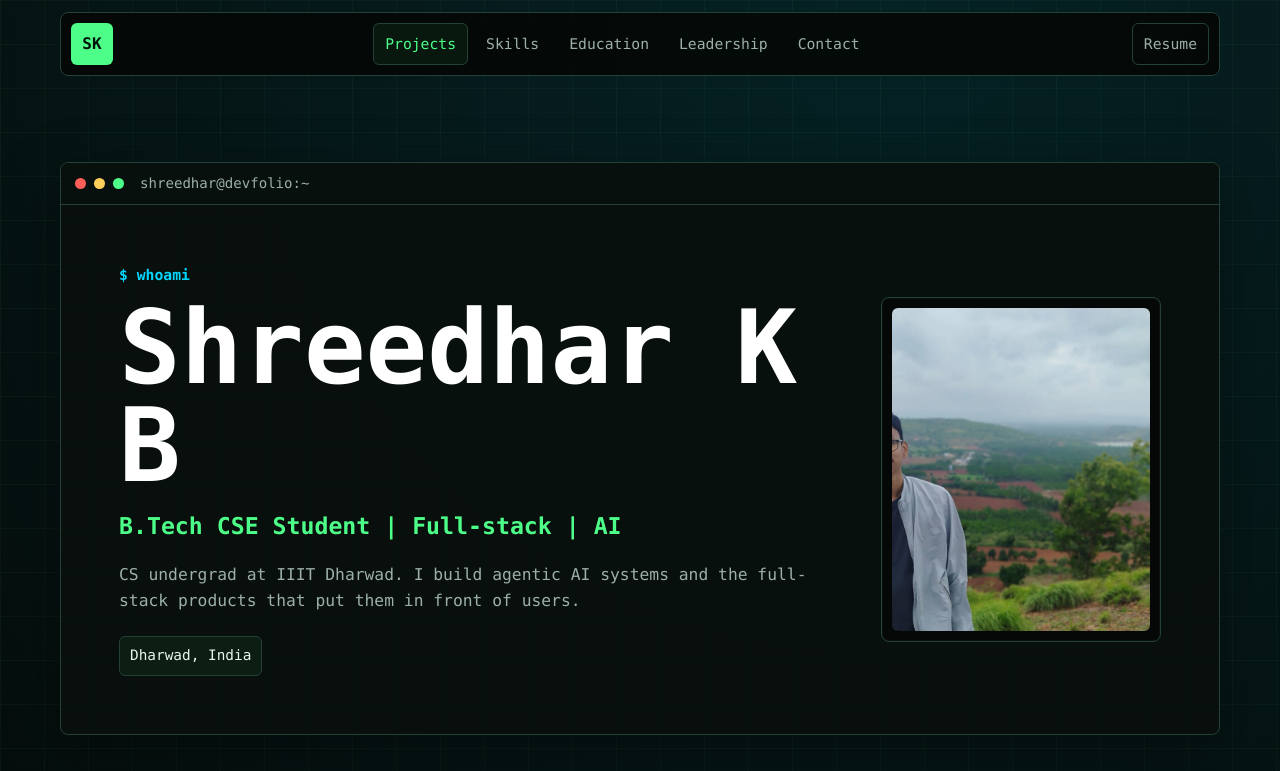
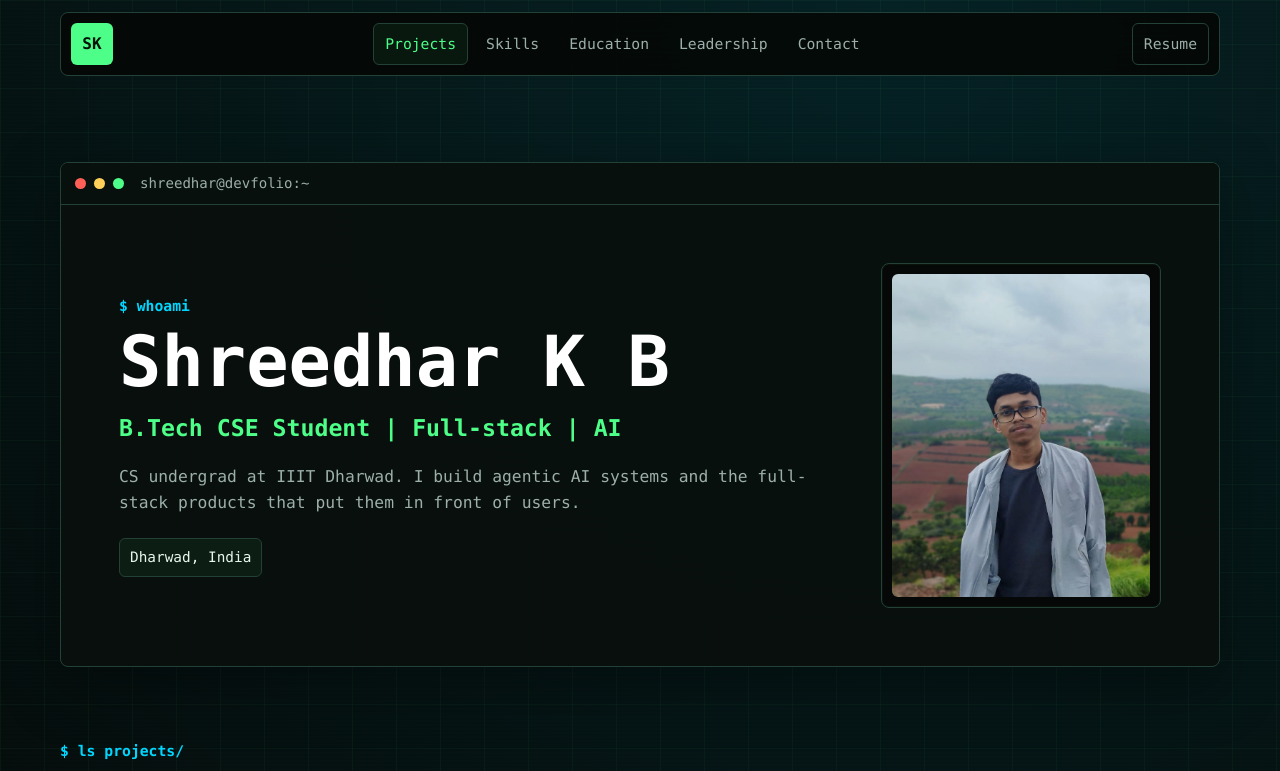
Before and after one commit to shreedharkb/ShreedharDevPortfolio, a plain HTML site: page index.html in a window 1280 px wide. Shown: the top 771 px of the page. Drawn offline with Linux system fonts and the light colour scheme.

Commit message:
fix: stop the name wrapping and reframe the portrait crop
The h1 inherited a 6.4rem cap inside a 720px box. In a monospace font
"Shreedhar K B" needs about 800px at that size, so it broke and
orphaned the final B. The cap now peaks at 4.4rem, the box no longer
limits it, and text-wrap: balance keeps any future wrap even.

The photo frame used object-position: center, but the source is a wide
landscape with the subject in its left third, so centring cropped to
the scenery and sliced him at the edge. Shifting to 6% puts him near
the middle of the frame at both the 238px and 260px column widths.

```diff
--- a/styles.css
+++ b/styles.css
@@ -213,7 +213,7 @@ button {
     width: 100%;
     aspect-ratio: 4 / 5;
     object-fit: cover;
-    object-position: center 28%;
+    object-position: 6% 30%;
     border-radius: 6px;
     filter: saturate(0.92) contrast(1.04);
 }
@@ -240,10 +240,11 @@ p {
 }
 
 h1 {
-    max-width: 720px;
+    max-width: none;
     margin-bottom: 12px;
     color: #ffffff;
-    font-size: clamp(3rem, 8vw, 6.4rem);
+    font-size: clamp(2.2rem, 5.6vw, 4.4rem);
+    text-wrap: balance;
     line-height: 0.96;
     letter-spacing: 0;
 }
```
